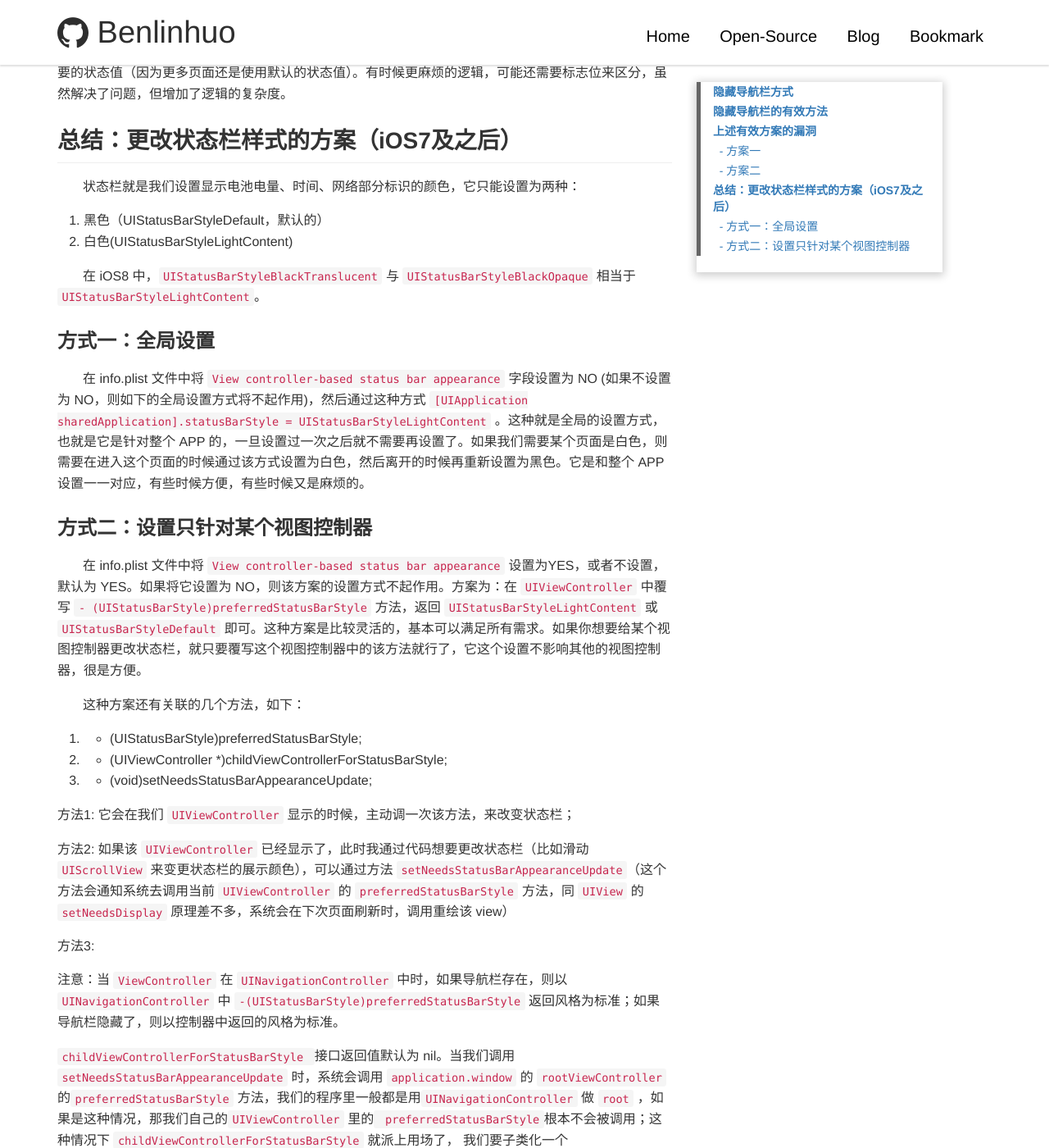
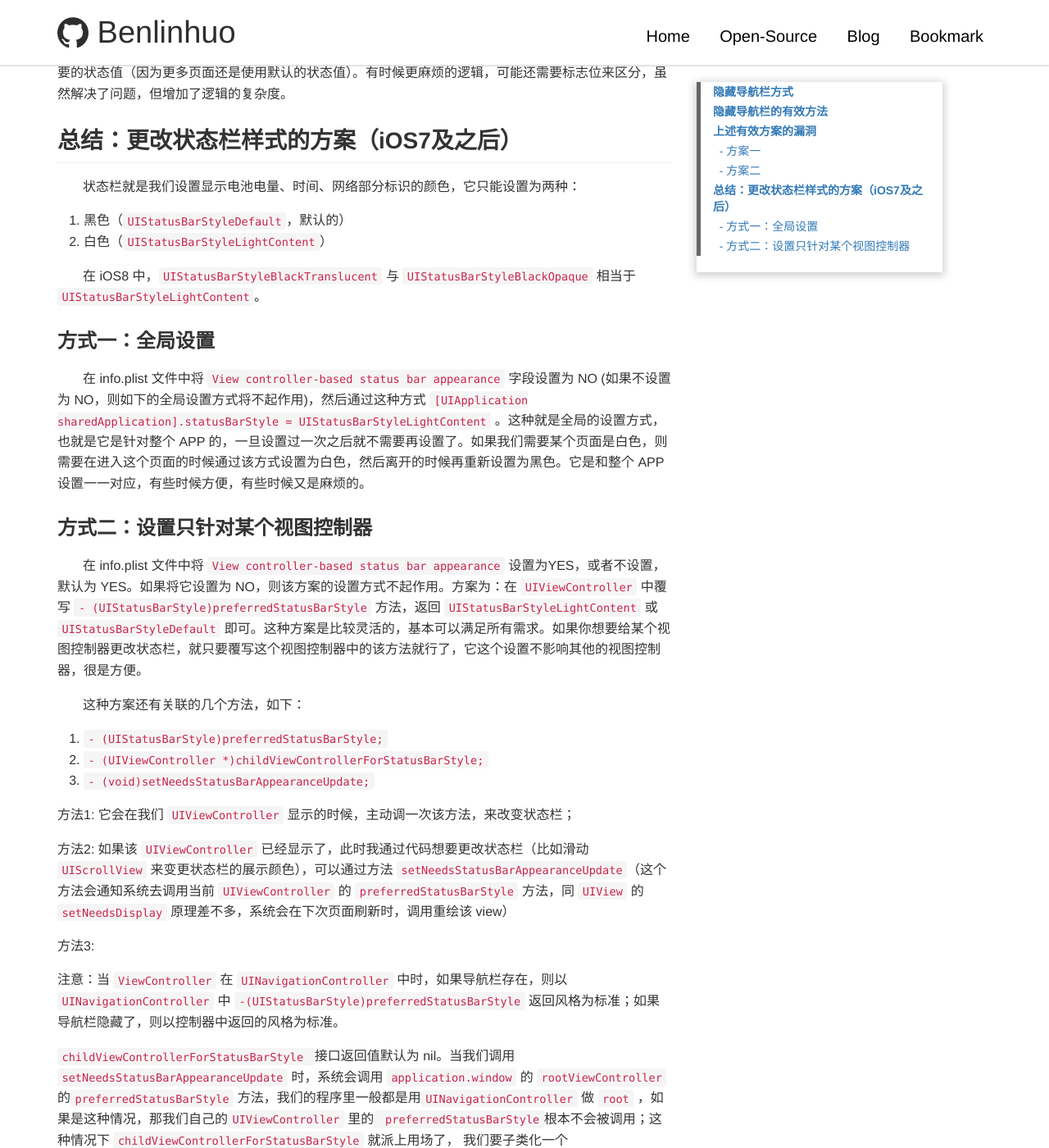
Before and after one commit to benlinhuo/benlinhuo.github.com, a Jekyll site: the page built from _posts/2016-09-28-隐藏 navigationBar 造成异常.md, in a window 1280 px wide and 1400 px high, scrolled down 4505 px. Shown: the whole window at 82% size. Built offline with Jekyll 4.4.1, drawn with Linux system fonts in a browser that asks for light colours; a script that is not in the unit is left out; some of the changed text lies outside the part shown.

Commit message:
格式更新

````diff
--- a/_posts/2016-09-28-隐藏 navigationBar 造成异常.md
+++ b/_posts/2016-09-28-隐藏 navigationBar 造成异常.md
@@ -60,8 +60,7 @@ description: 隐藏 navigationBar 经常容易造成异常UI，严重影响体
 }
 
 ```
-&nbsp;&nbsp;&nbsp;&nbsp;&nbsp;&nbsp;&nbsp;但为了我们能正确处理 `pop` 手势，我们一般都是在 `push` / `pop` 等过程中禁掉该手势 `    self.interactivePopGestureRecognizer.enabled = NO;
-` ，等视图控制器可见的时候再使用该手势，如下代码：
+&nbsp;&nbsp;&nbsp;&nbsp;&nbsp;&nbsp;&nbsp;但为了我们能正确处理 `pop` 手势，我们一般都是在 `push` / `pop` 等过程中禁掉该手势 `self.interactivePopGestureRecognizer.enabled = NO;` ，等视图控制器可见的时候再使用该手势，如下代码：
 
 ```
 // 它用一个对外公开的方法 ｀shouldPopGestureEnable｀ 来让用户指定某个视图控制器是否可以使用 pop 手势
@@ -111,8 +110,8 @@ description: 隐藏 navigationBar 经常容易造成异常UI，严重影响体
 
 &nbsp;&nbsp;&nbsp;&nbsp;&nbsp;&nbsp;&nbsp;状态栏就是我们设置显示电池电量、时间、网络部分标识的颜色，它只能设置为两种：
 
-1. 黑色（UIStatusBarStyleDefault，默认的）
-2. 白色(UIStatusBarStyleLightContent)
+1. 黑色（`UIStatusBarStyleDefault`，默认的）
+2. 白色（`UIStatusBarStyleLightContent`）
 
 &nbsp;&nbsp;&nbsp;&nbsp;&nbsp;&nbsp;&nbsp;在 iOS8 中，`UIStatusBarStyleBlackTranslucent` 与 `UIStatusBarStyleBlackOpaque` 相当于 `UIStatusBarStyleLightContent`。
 
@@ -126,9 +125,9 @@ description: 隐藏 navigationBar 经常容易造成异常UI，严重影响体
 
 &nbsp;&nbsp;&nbsp;&nbsp;&nbsp;&nbsp;&nbsp;这种方案还有关联的几个方法，如下：
 
-1. - (UIStatusBarStyle)preferredStatusBarStyle;
-2. - (UIViewController *)childViewControllerForStatusBarStyle;
-3. - (void)setNeedsStatusBarAppearanceUpdate;
+1. `- (UIStatusBarStyle)preferredStatusBarStyle;`
+2. `- (UIViewController *)childViewControllerForStatusBarStyle;`
+3. `- (void)setNeedsStatusBarAppearanceUpdate;`
 
 方法1: 它会在我们 `UIViewController` 显示的时候，主动调一次该方法，来改变状态栏；
 
````
